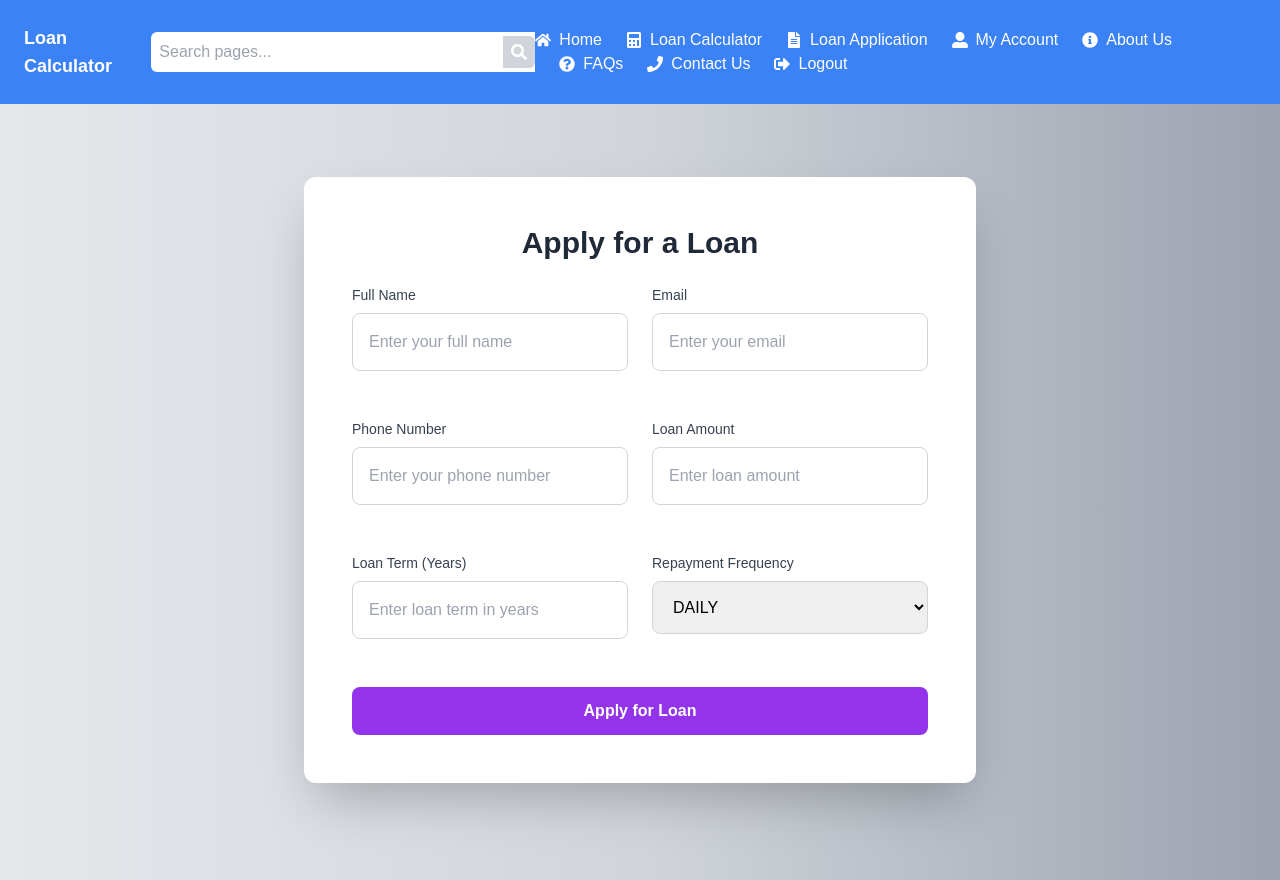
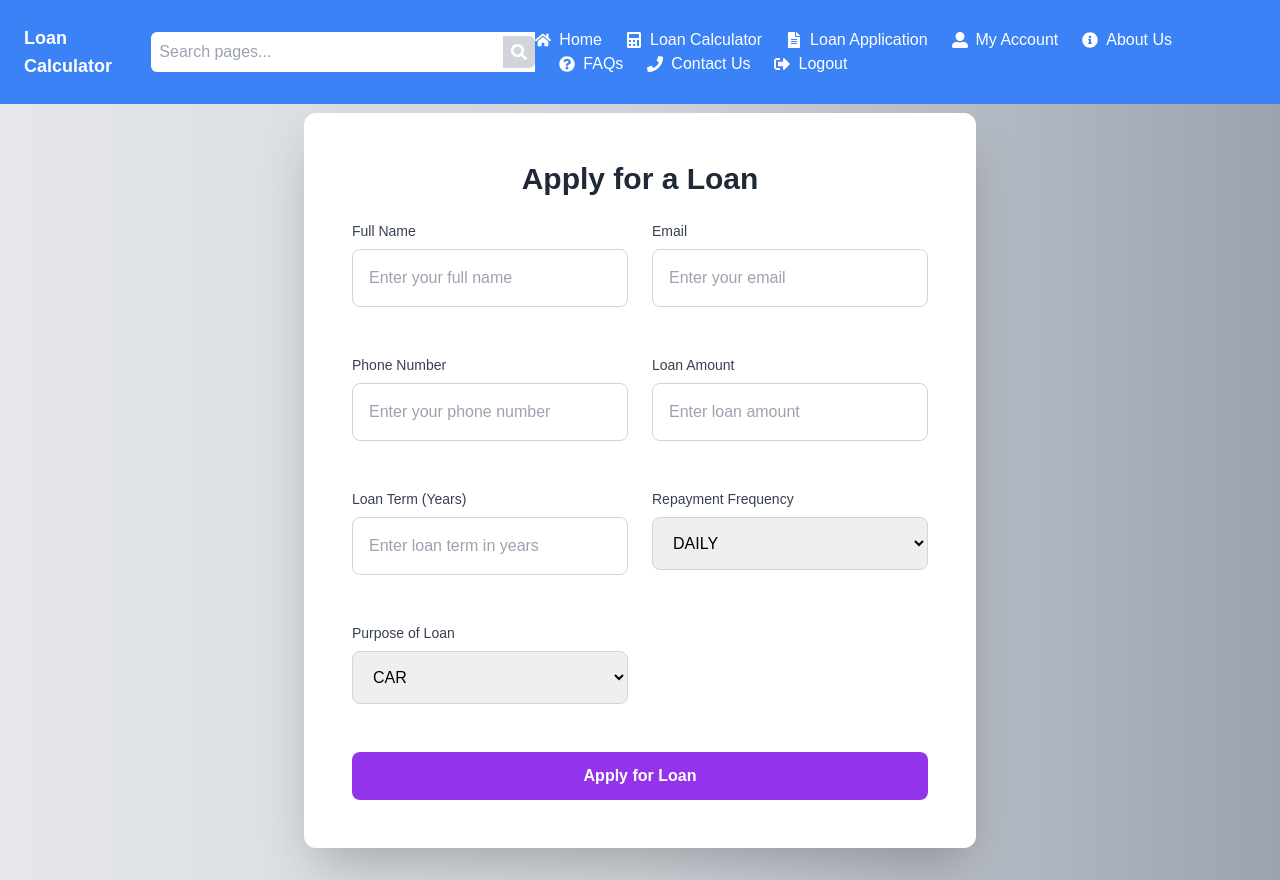
Before and after one commit to stephenOwino/Loan-Calculator_React, a React (Vite) app: page /loan in a window 1280 px wide. Built offline with nearby package versions, Linux system fonts and the light colour scheme; sample sign-in values are in the browser's storage.

Commit message:
added purporse field

```diff
--- a/src/Pages/LoanApplicationForm.jsx
+++ b/src/Pages/LoanApplicationForm.jsx
@@ -57,9 +57,8 @@ const LoanApplicationForm = () => {
 		phoneNumber: "",
 		amount: "",
 		loanTerm: "",
-		totalInterest: "",
-		totalRepayment: "",
 		repaymentFrequency: "",
+		purpose: "",
 	});
 
 	const [totalAmount, setTotalAmount] = useState(null);
@@ -155,9 +154,8 @@ const LoanApplicationForm = () => {
 			phoneNumber,
 			amount,
 			loanTerm,
-			totalInterest,
-			totalRepayment,
 			repaymentFrequency,
+			purpose,
 		} = formData;
 		if (
 			!fullName ||
@@ -165,9 +163,8 @@ const LoanApplicationForm = () => {
 			!phoneNumber ||
 			!amount ||
 			!loanTerm ||
-			!totalInterest ||
-			!totalRepayment ||
-			!repaymentFrequency
+			!repaymentFrequency ||
+			!purpose
 		) {
 			toast.error("Please fill out all fields.");
 			return;
@@ -206,9 +203,8 @@ const LoanApplicationForm = () => {
 				phoneNumber: "",
 				amount: "",
 				loanTerm: "",
-				totalInterest: "",
-				totalRepayment: "",
 				repaymentFrequency: "",
+				purpose: "",
 			});
 			setTotalAmount(null);
 			setMonthlyPayment(null);
@@ -293,6 +289,20 @@ const LoanApplicationForm = () => {
 								onChange={handleChange}
 								options={["DAILY", "WEEKLY", "MONTHLY", "YEARLY"]}
 							/>
+							<SelectField
+								id='purpose'
+								label='Purpose of Loan'
+								value={formData.purpose}
+								onChange={handleChange}
+								options={[
+									"CAR",
+									"HOUSE/MORTGAGE",
+									"BUSINESS",
+									"EDUCATION",
+									"MEDICAL",
+									"OTHER",
+								]}
+							/>
 						</div>
 
 						{totalAmount && monthlyPayment && (
--- a/src/slices/LoanSlice.js
+++ b/src/slices/LoanSlice.js
@@ -9,9 +9,8 @@ const initialState = {
 		phoneNumber: "",
 		amount: "",
 		loanTerm: "",
-		totalInterest: "",
-		totalRepayment: "",
 		repaymentFrequency: "",
+		purpose: "",
 	},
 	loading: false,
 	error: null,
```
